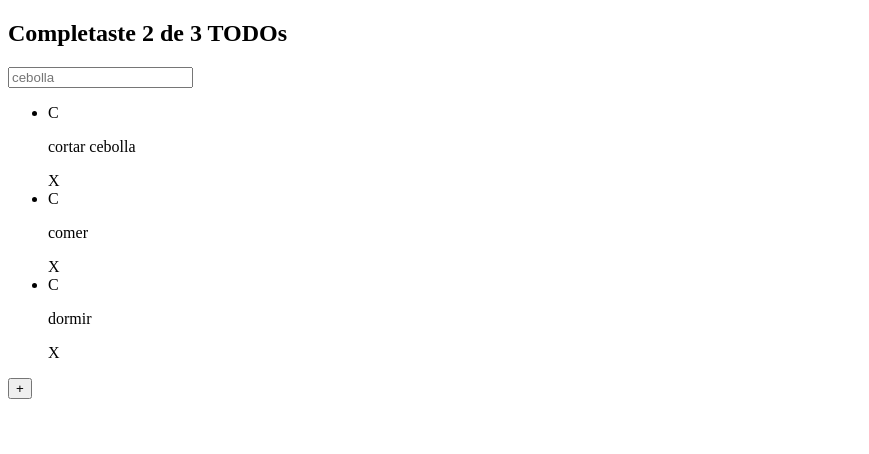
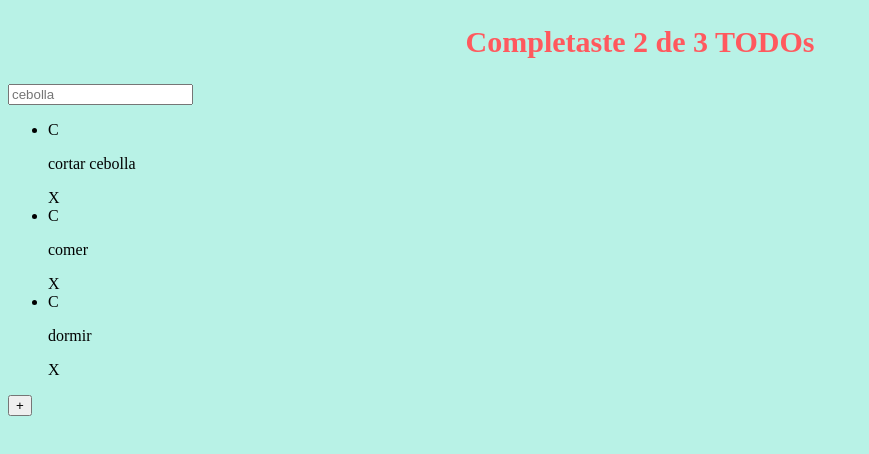
Before and after one commit to VickyMastro/App-TODOs, a React (Create React App) app: page / in a window 1280 px wide. Shown: the top 454 px of the page, without its empty margins (0-869 px from the left). Built offline with nearby package versions, Linux system fonts and the light colour scheme.

Commit message:
OD-6: agregue estilos al titulo

```diff
--- a/src/TodoCounter.css
+++ b/src/TodoCounter.css
@@ -0,0 +1,10 @@
+body{
+    background-color: #b8f2e6;
+
+  }
+
+  .todoCounter{
+      color: #ff595e;
+      font-size: 30px;
+      text-align: center;
+  }
--- a/src/TodoCounter.jsx
+++ b/src/TodoCounter.jsx
@@ -1,17 +1,19 @@
 import React from "react";
-import "TodoCounter.css";
-
-/* OPCION PARA ESTILOS EN LINEA O ESTILOS EN ETIQUETAS EN REACT*/
-/* const estilos = {
-  color: "red",
-  backgroundColor : "black",
-} */
+import "./TodoCounter.css";
 
 function TodoCounter (){
     return (
-      <h2 /* style= {estilos}  */>Completaste 2 de 3 TODOs</h2>
+      <h2 className = "todoCounter" >Completaste 2 de 3 TODOs</h2>
 
     );
 }
 
 export { TodoCounter };
+
+/* OPCION PARA ESTILOS EN LINEA O ESTILOS EN ETIQUETAS EN REACT*/
+/*   const estilos = {
+  color: "red",
+  backgroundColor : "black",
+}
+
+<h2 style= {estilos} >Completaste 2 de 3 TODOs</h2>  */
```
